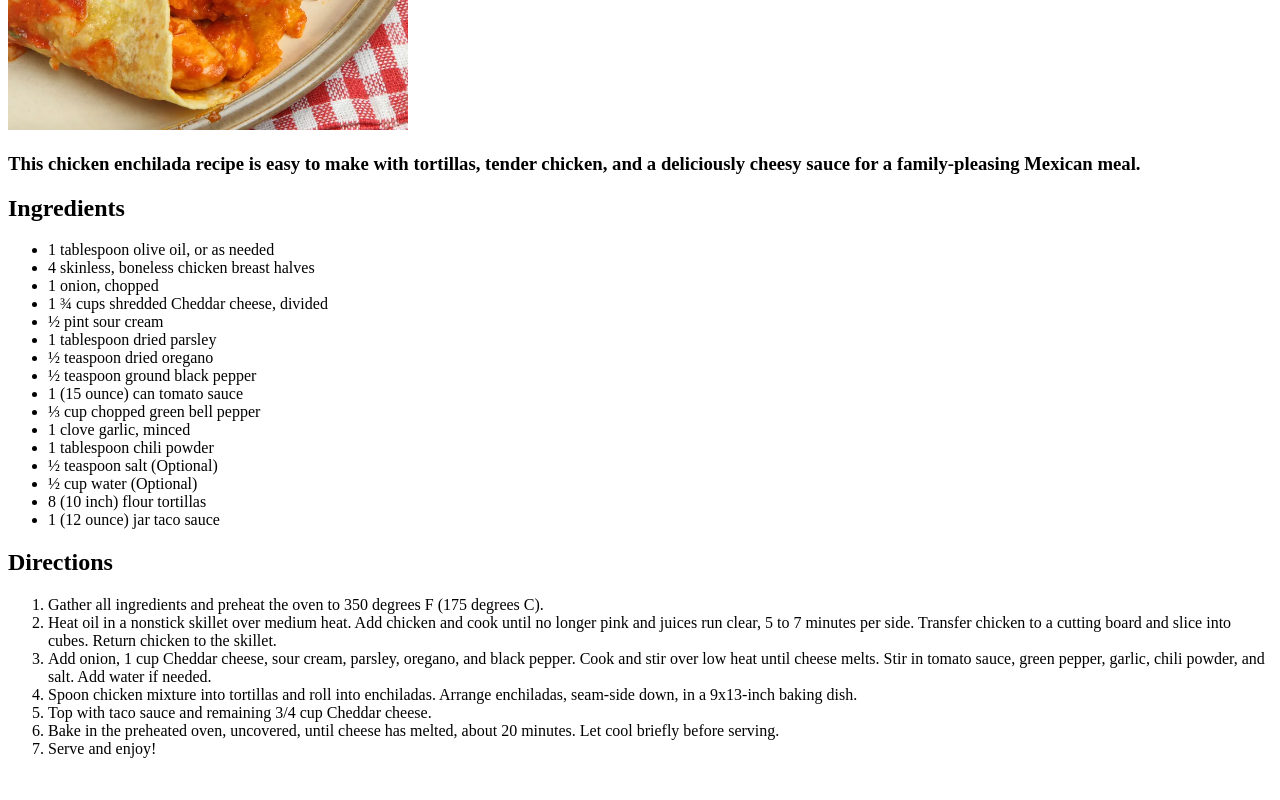
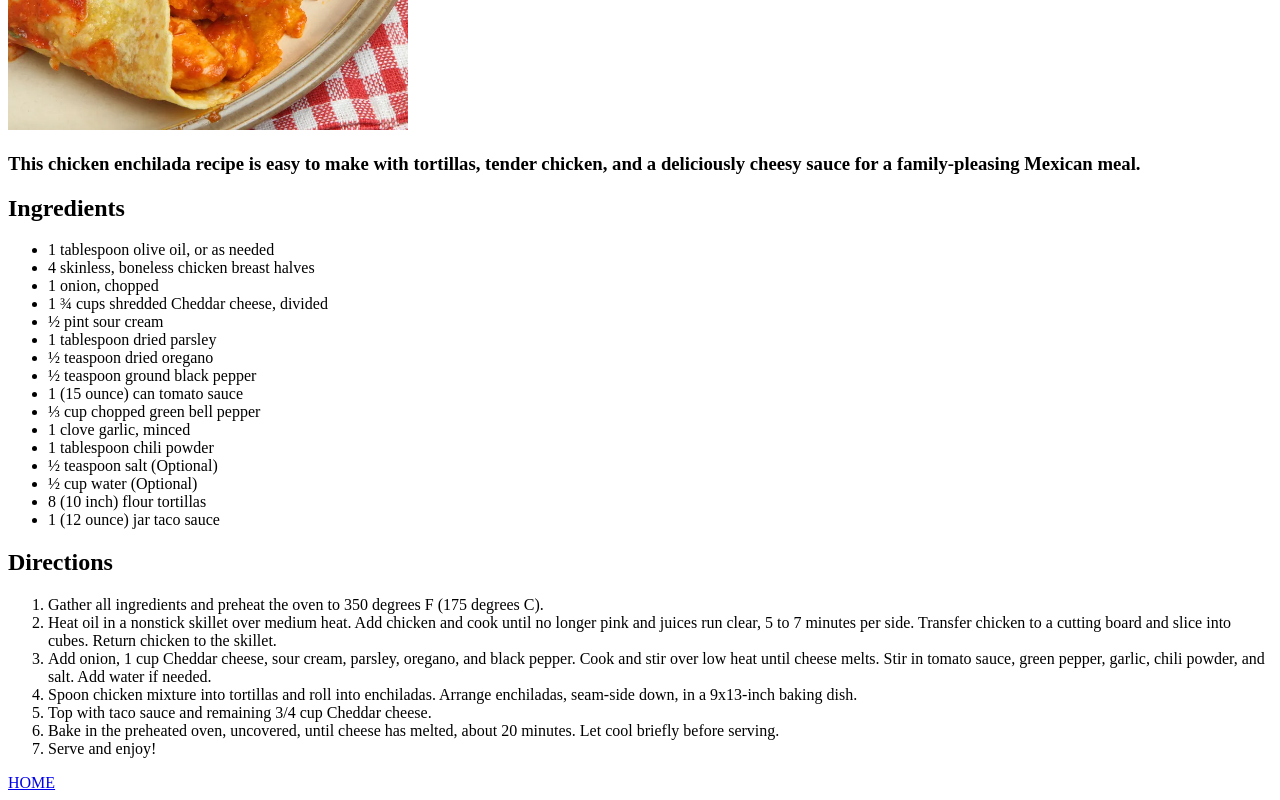
Before and after one commit to swildman1975/odin-recipes, a plain HTML site: page recipes/enchiladas.html in a window 1280 px wide. Shown: the part 350-1150 px from the top of the page. Before the commit the page ends 1124 px from the top, so only its background shows below. Drawn offline with Linux system fonts and the light colour scheme.

Commit message:
Add link back to index

```diff
--- a/recipes/enchiladas.html
+++ b/recipes/enchiladas.html
@@ -38,5 +38,6 @@
         <li>Bake in the preheated oven, uncovered, until cheese has melted, about 20 minutes. Let cool briefly before serving.</li>
         <li>Serve and enjoy!</li>
     </ol>
+    <a href="../index.html">HOME</a>
 </body>
 </html>
```
